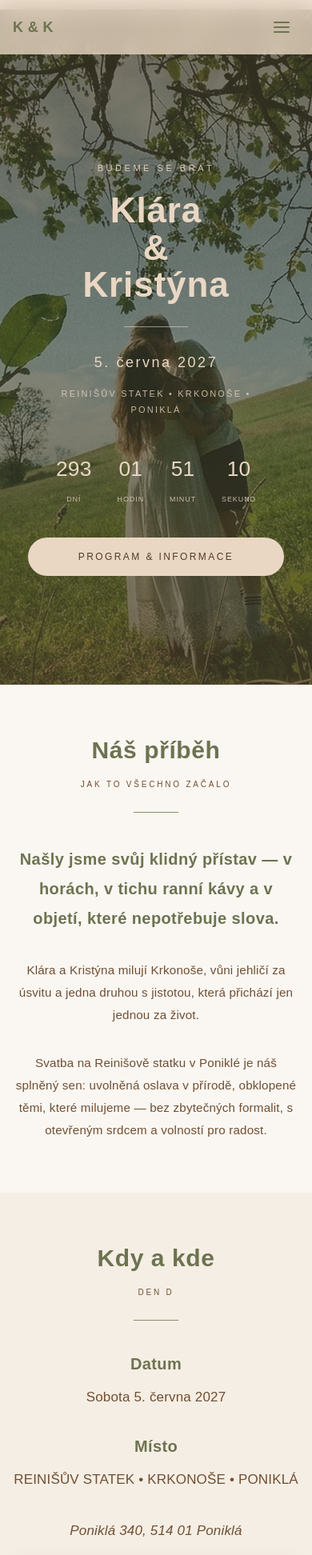
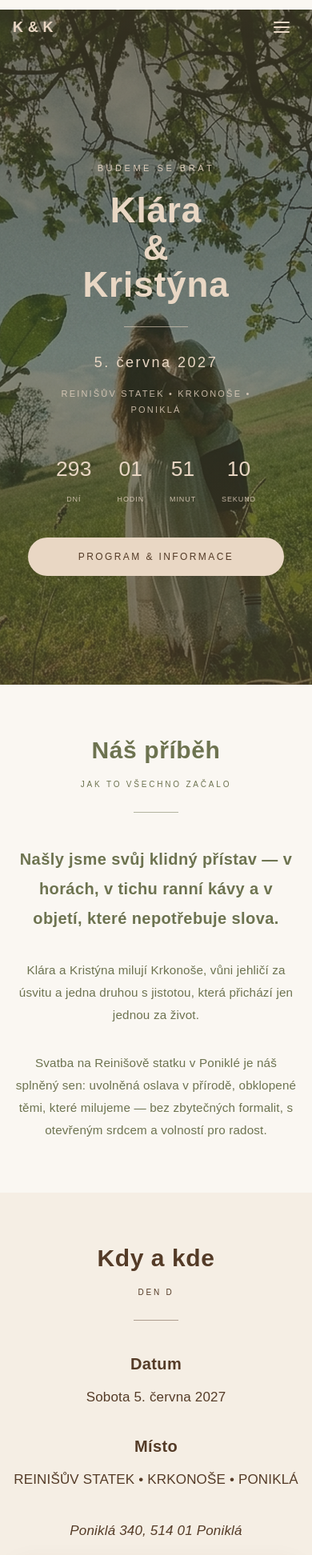
Before and after one commit to tynasorm/svatebni-web, a React (Vite) app: page / in a window 390 px wide. Shown: the top 1944 px of the page at 80% size. Built offline with nearby package versions, Linux system fonts and the light colour scheme; grey boxes are pictures that could not be loaded; a web font is replaced by a local one.

Commit message:
úprava webu

```diff
--- a/src/components/layout/Footer.tsx
+++ b/src/components/layout/Footer.tsx
@@ -2,7 +2,7 @@ import { WEDDING_DATE_SHORT, WEDDING_LOCATION } from '../../constants/wedding'
 
 export function Footer() {
   return (
-    <footer className="bg-deep-espresso px-4 py-12 text-center sm:px-8 sm:py-14 md:px-12">
+    <footer className="bg-[#543B27] px-4 py-12 text-center sm:px-8 sm:py-14 md:px-12">
       <p className="font-heading text-xl text-base-beige sm:text-2xl md:text-3xl">
         Klára & Kristýna
       </p>
--- a/src/components/layout/Header.tsx
+++ b/src/components/layout/Header.tsx
@@ -11,7 +11,26 @@ const navLinks = [
 
 export function Header() {
   const [menuOpen, setMenuOpen] = useState(false)
+  const [overHero, setOverHero] = useState(true)
   const menuId = useId()
+
+  useEffect(() => {
+    const update = () => {
+      const hero = document.getElementById('hero')
+      if (!hero) return
+      // Lišta je „na hero“, dokud spodní okraj hero sahá pod horní lištu
+      setOverHero(hero.getBoundingClientRect().bottom > 72)
+    }
+
+    update()
+    window.addEventListener('scroll', update, { passive: true })
+    window.addEventListener('resize', update)
+
+    return () => {
+      window.removeEventListener('scroll', update)
+      window.removeEventListener('resize', update)
+    }
+  }, [])
 
   useEffect(() => {
     if (!menuOpen) return
@@ -30,13 +49,22 @@ export function Header() {
   }, [menuOpen])
 
   const closeMenu = () => setMenuOpen(false)
+  const solid = !overHero || menuOpen
 
   return (
-    <header className="sticky top-0 z-50 bg-[#E9D7C4]/80 backdrop-blur-md">
+    <header
+      className={`sticky top-0 z-50 transition-colors duration-300 ${
+        solid ? 'bg-[#FAF7F2]' : 'bg-transparent'
+      }`}
+    >
       <nav className="mx-auto flex max-w-6xl items-center justify-between gap-3 px-4 py-3 sm:px-8 sm:py-4 md:px-12">
         <a
           href="#hero"
-          className="font-heading text-lg tracking-[0.04em] text-primary-green transition-colors hover:text-accent-sage sm:text-xl"
+          className={`font-heading text-lg tracking-[0.04em] transition-colors sm:text-xl ${
+            solid
+              ? 'text-deep-espresso hover:text-warm-brown'
+              : 'text-[#E9D7C4] hover:text-[#FAF7F2]'
+          }`}
           onClick={closeMenu}
         >
           K & K
@@ -47,7 +75,11 @@ export function Header() {
             <li key={link.href}>
               <a
                 href={link.href}
-                className="font-body text-[11px] font-normal uppercase tracking-[0.2em] text-warm-brown transition-colors hover:text-primary-green"
+                className={`font-body text-[11px] font-normal uppercase tracking-[0.2em] transition-colors ${
+                  solid
+                    ? 'text-warm-brown hover:text-primary-green'
+                    : 'text-[#E9D7C4]/90 hover:text-[#FAF7F2]'
+                }`}
               >
                 {link.label}
               </a>
@@ -57,7 +89,11 @@ export function Header() {
 
         <button
           type="button"
-          className="inline-flex h-11 w-11 items-center justify-center rounded-full text-primary-green transition-colors hover:bg-base-beige/60 md:hidden"
+          className={`inline-flex h-11 w-11 items-center justify-center rounded-full transition-colors md:hidden ${
+            solid
+              ? 'text-primary-green hover:bg-base-beige/60'
+              : 'text-[#E9D7C4] hover:bg-[#E9D7C4]/15'
+          }`}
           aria-expanded={menuOpen}
           aria-controls={menuId}
           aria-label={menuOpen ? 'Zavřít menu' : 'Otevřít menu'}
@@ -98,7 +134,7 @@ export function Header() {
             role="dialog"
             aria-modal="true"
             aria-label="Navigace"
-            className="absolute inset-x-0 top-0 border-b border-base-beige/70 bg-[#E9D7C4]/95 px-4 py-6 shadow-[0_16px_40px_rgba(84,59,39,0.12)] backdrop-blur-md sm:px-8"
+            className="absolute inset-x-0 top-0 border-b border-[#E9D7C4]/40 bg-[#FAF7F2] px-4 py-6 shadow-[0_16px_40px_rgba(84,59,39,0.12)] sm:px-8"
           >
             <ul className="flex flex-col gap-1">
               {navLinks.map((link) => (
--- a/src/components/sections/About.tsx
+++ b/src/components/sections/About.tsx
@@ -2,8 +2,13 @@ import { Section } from '../ui/Section'
 
 export function About() {
   return (
-    <Section id="pribeh" title="Náš příběh" subtitle="Jak to všechno začalo">
-      <div className="space-y-8 text-center font-body text-[0.95rem] font-normal leading-[1.9] text-warm-brown sm:space-y-10 sm:text-[1.05rem]">
+    <Section
+      id="pribeh"
+      title="Náš příběh"
+      subtitle="Jak to všechno začalo"
+      className="[&_header_h2]:text-primary-green [&_header_p]:text-primary-green [&_header_.h-px]:bg-primary-green/50"
+    >
+      <div className="space-y-8 text-center font-body text-[0.95rem] font-normal leading-[1.9] text-primary-green sm:space-y-10 sm:text-[1.05rem]">
         <p className="font-heading text-xl leading-[1.5] text-primary-green sm:text-2xl md:text-3xl">
           Našly jsme svůj klidný přístav — v horách, v tichu ranní kávy
           a v objetí, které nepotřebuje slova.
--- a/src/components/sections/Details.tsx
+++ b/src/components/sections/Details.tsx
@@ -13,28 +13,29 @@ export function Details() {
       title="Kdy a kde"
       subtitle="Den D"
       alternate
+      className="[&_header_h2]:text-deep-espresso [&_header_p]:text-deep-espresso [&_header_.h-px]:bg-deep-espresso/45"
     >
       <div className="space-y-8 text-center sm:space-y-10">
         <div>
-          <h3 className="font-heading text-xl text-primary-green sm:text-2xl">
+          <h3 className="font-heading text-xl text-deep-espresso sm:text-2xl">
             Datum
           </h3>
-          <p className="mt-3 font-body font-normal text-warm-brown">
+          <p className="mt-3 font-body font-normal text-deep-espresso">
             {WEDDING_DATE_LONG}
           </p>
         </div>
 
         <div>
-          <h3 className="font-heading text-xl text-primary-green sm:text-2xl">
+          <h3 className="font-heading text-xl text-deep-espresso sm:text-2xl">
             Místo
           </h3>
-          <p className="mt-3 break-words font-body font-normal text-warm-brown">
+          <p className="mt-3 break-words font-body font-normal text-deep-espresso">
             {WEDDING_LOCATION}
           </p>
         </div>
 
         <div className="mx-auto w-full max-w-2xl">
-          <p className="mb-4 font-body italic text-warm-brown sm:mb-5">
+          <p className="mb-4 font-body italic text-deep-espresso sm:mb-5">
             Poniklá 340, 514 01 Poniklá
           </p>
           <div className="overflow-hidden rounded-2xl border border-base-beige shadow-[0_12px_32px_rgba(84,59,39,0.08)]">
@@ -52,7 +53,7 @@ export function Details() {
             href={MAP_EXTERNAL_HREF}
             target="_blank"
             rel="noopener noreferrer"
-            className="mt-5 inline-flex min-h-12 w-full max-w-sm items-center justify-center rounded-full border border-primary-green bg-base-beige px-6 py-3 font-body text-[11px] font-normal uppercase tracking-[0.18em] text-deep-espresso transition-colors duration-300 hover:border-accent-sage hover:bg-primary-green hover:text-base-beige sm:mt-6 sm:w-auto sm:max-w-none sm:px-7 sm:tracking-[0.2em]"
+            className="mt-5 inline-flex min-h-12 w-full max-w-sm items-center justify-center rounded-full border border-deep-espresso bg-base-beige px-6 py-3 font-body text-[11px] font-normal uppercase tracking-[0.18em] text-deep-espresso transition-colors duration-300 hover:border-deep-espresso hover:bg-deep-espresso hover:text-base-beige sm:mt-6 sm:w-auto sm:max-w-none sm:px-7 sm:tracking-[0.2em]"
           >
             Otevřít v Google Mapách
           </a>
--- a/src/components/sections/DressCode.tsx
+++ b/src/components/sections/DressCode.tsx
@@ -39,8 +39,11 @@ export function DressCode() {
       id="dresscode"
       title="Co na sebe"
       subtitle="Dress code"
+      alternate
+      className="[&_header_h2]:text-primary-green [&_header_p]:text-primary-green [&_header_.h-px]:bg-primary-green/50"
     >
       <div className="space-y-10 sm:space-y-12">
+        <div className="rounded-2xl bg-off-white px-4 py-8 shadow-[0_10px_28px_rgba(84,59,39,0.06)] sm:rounded-3xl sm:px-6 sm:py-10 md:px-8">
           <div className="mx-auto grid w-full max-w-xl grid-cols-2 gap-6 sm:grid-cols-3 sm:gap-8 md:max-w-none md:grid-cols-5 md:gap-6">
             {palette.map((swatch) => (
               <div
@@ -52,21 +55,22 @@ export function DressCode() {
                   title={`${swatch.en} – ${swatch.cs}`}
                 />
                 <div className="px-1 text-center">
-                <p className="font-body text-[11px] font-normal leading-snug tracking-wide text-deep-espresso sm:text-xs">
+                  <p className="font-body text-[11px] font-normal leading-snug tracking-wide text-primary-green sm:text-xs">
                     {swatch.cs}
                   </p>
-                <p className="mt-0.5 font-body text-[10px] tracking-wide text-warm-brown">
+                  <p className="mt-0.5 font-body text-[10px] tracking-wide text-primary-green/80">
                     {swatch.en}
                   </p>
-                <p className="mt-0.5 text-[10px] uppercase tracking-wider text-accent-sage">
+                  <p className="mt-0.5 text-[10px] uppercase tracking-wider text-primary-green/65">
                     {swatch.hex}
                   </p>
                 </div>
               </div>
             ))}
           </div>
+        </div>
 
-        <p className="mx-auto max-w-xl text-center font-body text-[0.95rem] font-normal leading-[1.85] text-warm-brown sm:text-base">
+        <p className="mx-auto max-w-xl text-center font-body text-[0.95rem] font-normal leading-[1.85] text-primary-green sm:text-base">
           Budeme moc rády, když se barevně sladíte s naší přírodní paletou.
           Pro pány: oblek není nutností, lněná košile a pohodlné kalhoty budou
           naprosto skvělé!
--- a/src/components/sections/Travel.tsx
+++ b/src/components/sections/Travel.tsx
@@ -6,24 +6,26 @@ export function Travel() {
       id="doprava"
       title="Doprava a ubytování"
       subtitle="Jak se k nám dostat"
+      alternate
+      className="[&_header_h2]:text-deep-espresso [&_header_p]:text-deep-espresso [&_header_.h-px]:bg-deep-espresso/45"
     >
       <div className="grid w-full gap-8 sm:gap-10">
-        <div className="border-l-2 border-primary-green pl-4 sm:pl-6">
-          <h3 className="font-heading text-xl text-primary-green md:text-2xl">
+        <div className="border-l-2 border-deep-espresso pl-4 sm:pl-6">
+          <h3 className="font-heading text-xl text-deep-espresso md:text-2xl">
             Doprava
           </h3>
-          <p className="mt-3 font-body text-[0.95rem] font-normal leading-[1.85] text-warm-brown sm:text-base">
+          <p className="mt-3 font-body text-[0.95rem] font-normal leading-[1.85] text-deep-espresso sm:text-base">
             Reinišův statek leží v krásném prostředí Krkonoš. Doporučujeme příjezd
             autem — parkování bude zajištěno. Podrobné instrukce k cestě doplníme
             blíže k datu svatby.
           </p>
         </div>
 
-        <div className="border-l-2 border-primary-green pl-4 sm:pl-6">
-          <h3 className="font-heading text-xl text-primary-green md:text-2xl">
+        <div className="border-l-2 border-deep-espresso pl-4 sm:pl-6">
+          <h3 className="font-heading text-xl text-deep-espresso md:text-2xl">
             Ubytování
           </h3>
-          <p className="mt-3 font-body text-[0.95rem] font-normal leading-[1.85] text-warm-brown sm:text-base">
+          <p className="mt-3 font-body text-[0.95rem] font-normal leading-[1.85] text-deep-espresso sm:text-base">
             V okolí statku najdete několik možností ubytování — od penzionů po
             apartmány. Seznam doporučených míst a slevových kódů připravíme a
             sdílíme s vámi včas.
```
Also changed, not shown: src/components/sections/MusicRequests.tsx (+7 -7 lines), src/components/sections/Schedule.tsx (+10 -5 lines). Lines whose indentation alone changed are shown as unchanged.
